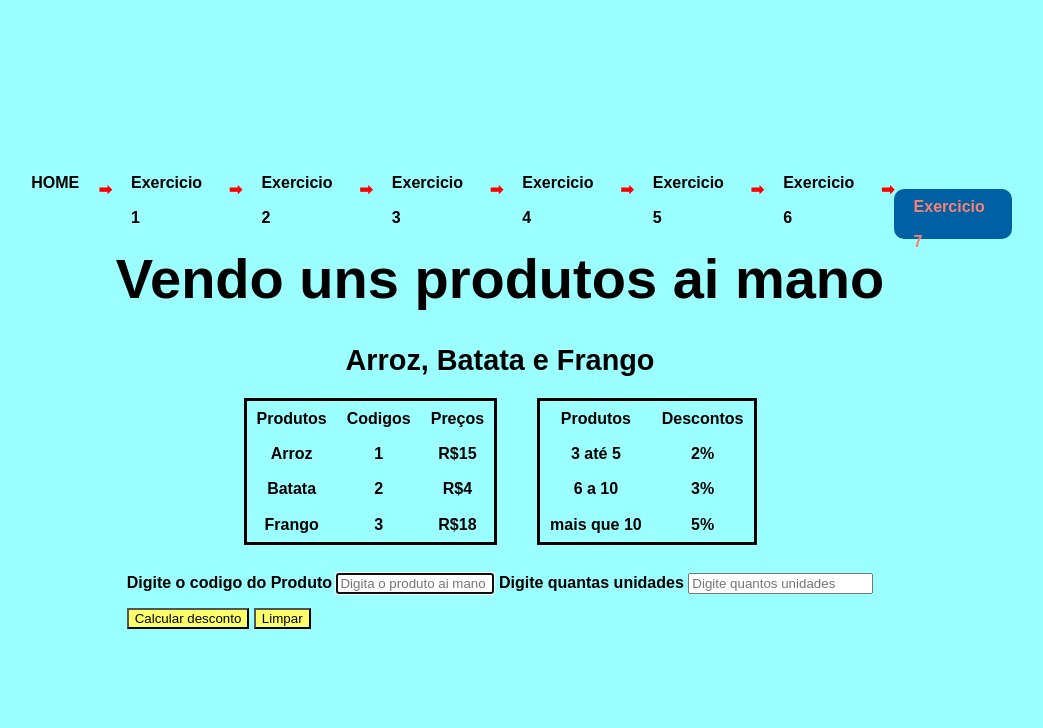
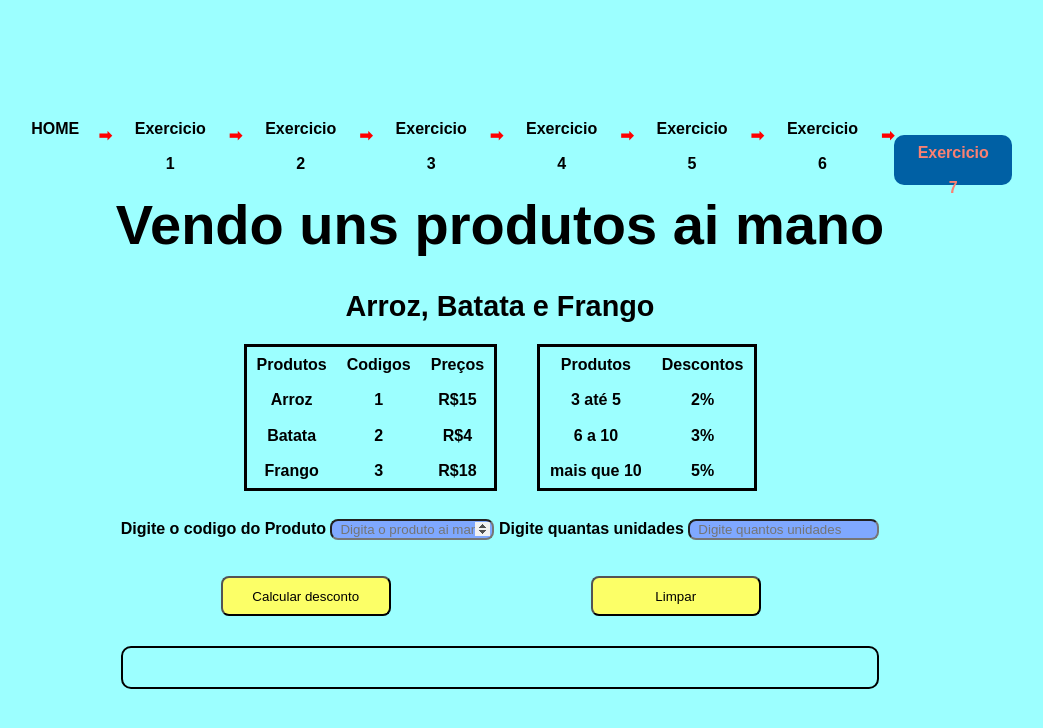
Before and after one commit to estrela801/Logica-programacao-js, a plain HTML site: page HTML/Ex6.html in a window 1280 px wide. Shown: the whole page, without its empty margins (140-1183 px from the left). Drawn offline with Linux system fonts and the light colour scheme; a web font is replaced by a local one.

Commit message:
refactor: removendo tags conflitantes e melhorando a estrutura do código

```diff
--- a/HTML/Ex6.html
+++ b/HTML/Ex6.html
@@ -8,18 +8,16 @@
       href="https://fonts.googleapis.com/css2?family=Anta&display=swap"
       rel="stylesheet"
     />
-    <!-- <link rel="stylesheet" href="../Styles/reset.css" />
+    <link rel="stylesheet" href="../Styles/reset.css" />
     <link rel="stylesheet" href="../Styles/estilotriangulo.css" />
-    <link rel="stylesheet" href="../Styles/styles.css" /> -->
+    <link rel="stylesheet" href="../Styles/styles.css" />
     <script src="/Scripts/estilos.js"></script>
     <style>
-      input[type="number"]::-webkit-inner-spin-button{
-        display: none;
-      }
+
     </style>
   </head>
   <body>
-    <h1>Vendo uns produtos ai mano</h1>
+    <h1 class="titulo-pagina">Vendo uns produtos ai mano</h1>
     <p>Arroz, Batata e Frango</p>
     <!-- ===========TABELA DE CODIGOS -->
     <div class="container-tabela">
```
Also changed, not shown: HTML/Ex7.html (+4 -4 lines).
